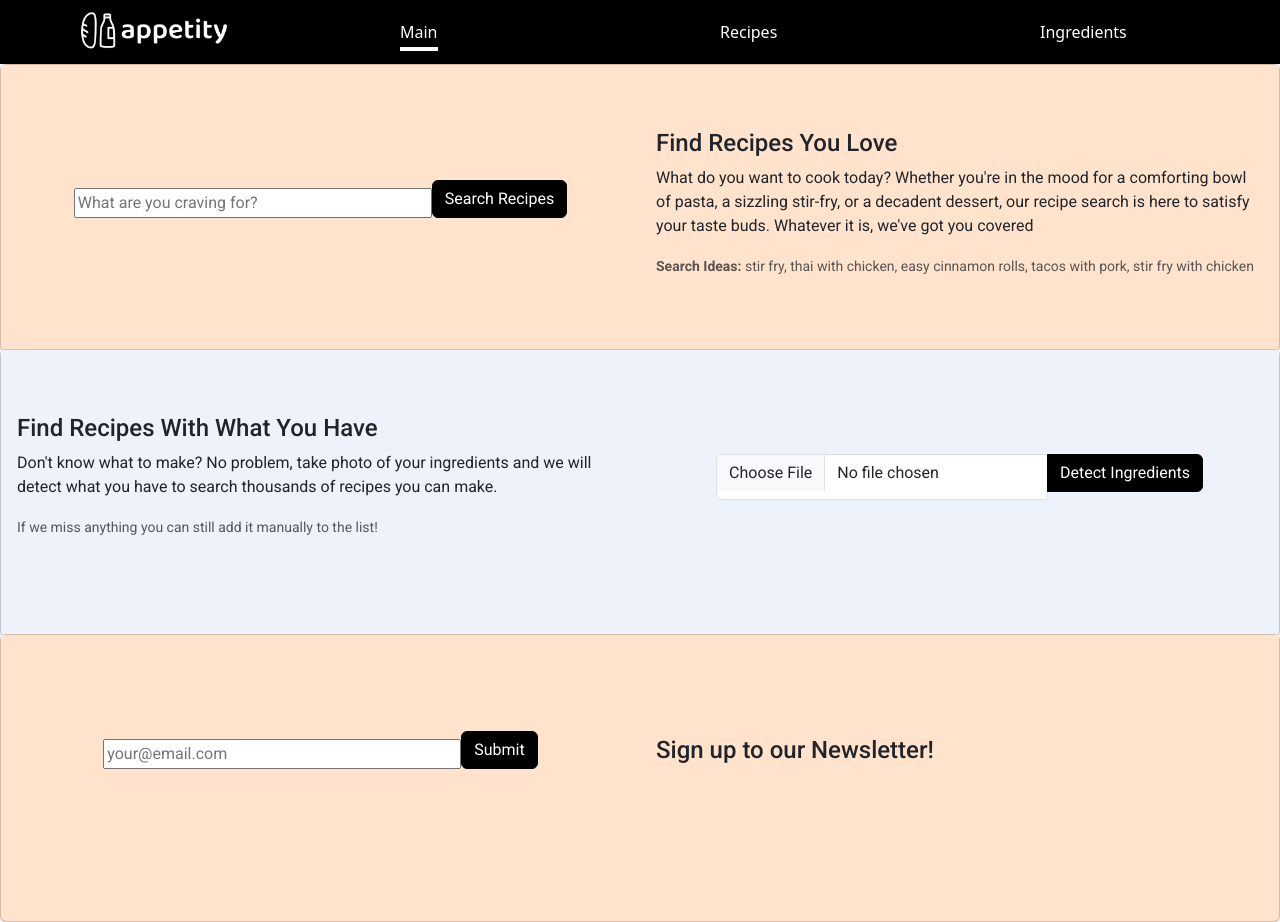
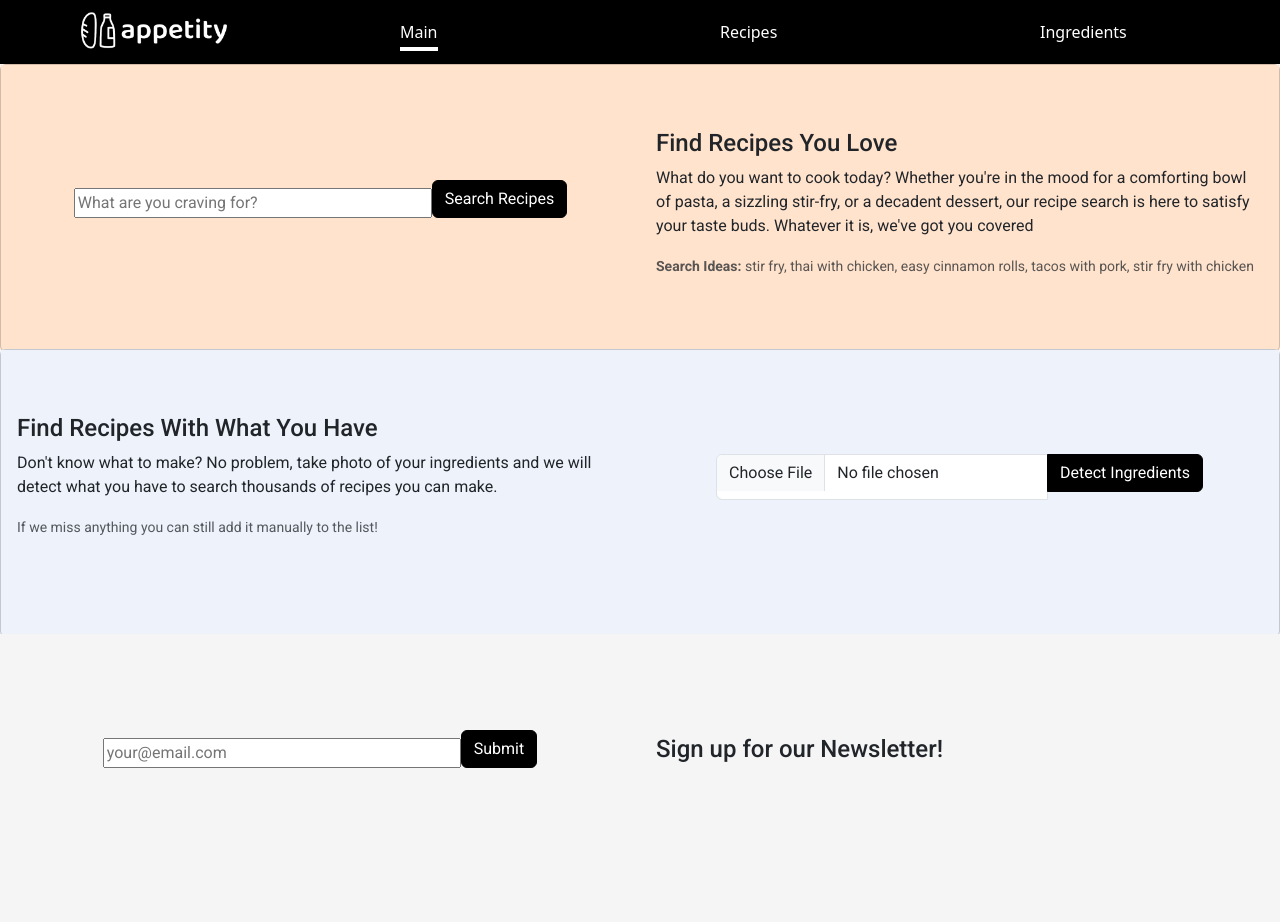
Before and after one commit to mdinizreis/Appetity, a React (Vite) app: page /main in a window 1280 px wide. After the commit the page ends 888 px from the top, so only its background shows below. Built offline with nearby package versions, Linux system fonts and the light colour scheme.

Commit message:
Create Airtable POST call for email input on Newsletter

```diff
--- a/src/components/EmailNewsletter.jsx
+++ b/src/components/EmailNewsletter.jsx
@@ -6,37 +6,46 @@ const EmailNewsletter = () => {
 
   const handleSubmit = async (event) => {
     event.preventDefault();
-    fetch(import.meta.env.VITE_AIRTABLE, {
-      headers: {
-        Authorization: `Bearer ${import.meta.env.VITE_AIRTABLE_TOKEN}`,
-      },
-    })
-      .then((response) => {
-        console.log(response);
-        return response.json();
-      })
-      .then((data) => {
-        console.log(data);
-        // Transform the retrieved data into the expected format
-        const transformedOptions = data.records.map((record) => ({
-          value: record.fields.ingredient,
-          label: record.fields.ingredient,
-        }));
-        setIngredientOptions(transformedOptions);
-      })
-      .catch((error) => {
-        console.error("Error submitting email:", error);
+
+    try {
+      const response = await fetch(import.meta.env.VITE_AIRTABLE + "emails", {
+        method: "POST",
+        headers: {
+          Authorization: `Bearer ${import.meta.env.VITE_AIRTABLE_TOKEN}`,
+          "Content-Type": "application/json",
+        },
+        body: JSON.stringify({
+          records: [
+            {
+              fields: {
+                email: inputEmail,
+              },
+            },
+          ],
+        }),
       });
+
+      if (response.ok) {
+        console.log("Email submitted successfully");
+        alert("Email added! Wait to hear from us soon!");
+      } else {
+        console.log("Oops...Something went wrong! Failed to submit email");
+        // Handle failure case here
+      }
+    } catch (error) {
+      console.error("Error submitting email:", error);
+    }
   };
+
   return (
-    <div className={styles.card}>
-      <div className="card mb-3" style={{ height: "18rem" }}>
+    <div className={styles.newsletter}>
+      <div className="card mb-3">
         <div className="row g-0">
           <div className="col-md-6 centered">
             <form onSubmit={handleSubmit} className="centered">
               <input
                 size="40"
-                type="text"
+                type="email"
                 value={inputEmail}
                 onChange={(event) => {
                   setInputEmail(event.target.value);
@@ -51,7 +60,7 @@ const EmailNewsletter = () => {
           <div className="col-md-6 centered">
             <div className="card-body">
               <h4 className="card-title text-start">
-                Sign up to our Newsletter!
+                Sign up for our Newsletter!
               </h4>
             </div>
           </div>
--- a/src/components/IngredientsAutocomplete.jsx
+++ b/src/components/IngredientsAutocomplete.jsx
@@ -10,7 +10,7 @@ const IngredientsAutocomplete = (props) => {
   Fetch ingredient options from Airtable
   ====================*/
   useEffect(() => {
-    fetch(import.meta.env.VITE_AIRTABLE, {
+    fetch(import.meta.env.VITE_AIRTABLE + "ingredients", {
       headers: {
         Authorization: `Bearer ${import.meta.env.VITE_AIRTABLE_TOKEN}`,
       },
--- a/src/components/Recipe.module.css
+++ b/src/components/Recipe.module.css
@@ -13,3 +13,14 @@
   background-color: black;
   border-color: black;
 }
+
+.newsletter div {
+  font-family: "Roboto", sans-serif;
+  background-color: whitesmoke;
+  border: none;
+}
+
+.newsletter button {
+  background-color: black;
+  border-color: black;
+}
```
Also changed, not shown: 1 other file (tests, documents, lock files or other folders).
